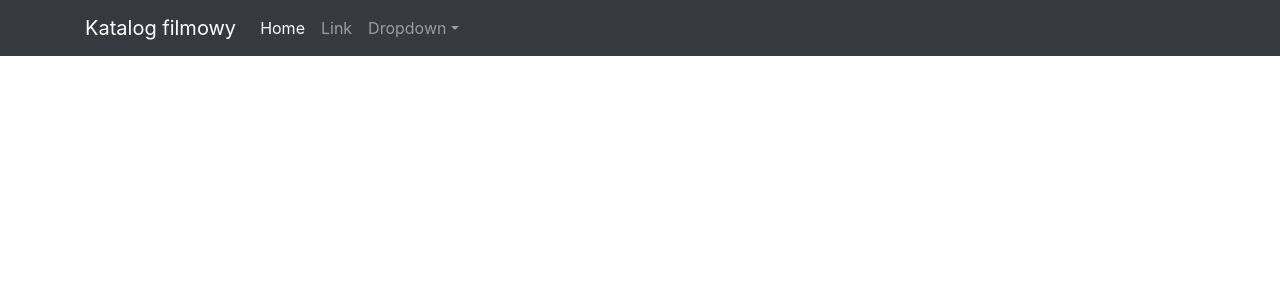
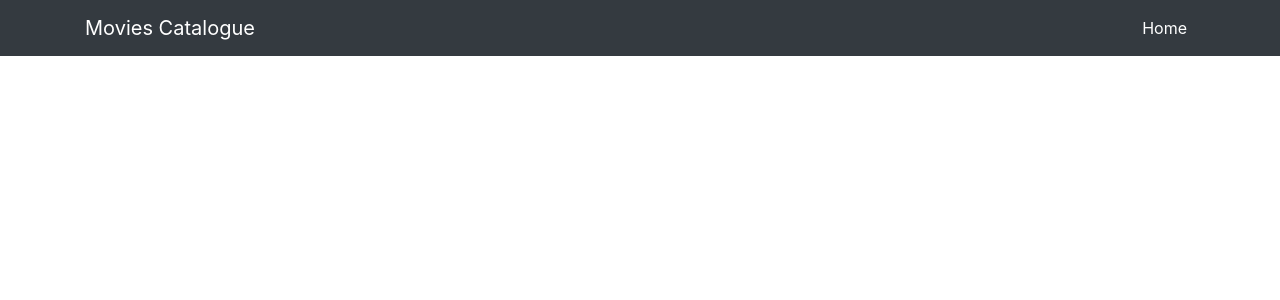
Before and after one commit to Odin062024/movies_catalogue, a Flask app: template templates/index.html in a window 1280 px wide. Shown: the top 300 px of the page. Run offline with Flask 3, Linux system fonts and the light colour scheme; the template is opened without the code that fills it, so the values that code supplies are empty.

Commit message:
Add cosmetic changes

```diff
--- a/main.py
+++ b/main.py
@@ -1,5 +1,6 @@
 from flask import Flask, render_template, request
 import tmdb_client
+from flask import request
 
 app = Flask(__name__)
 
@@ -8,8 +9,6 @@ def utility_processor():
     def tmdb_image_url(path, size):
         return tmdb_client.get_poster_url(path, size)
     return {"tmdb_image_url": tmdb_image_url}
-
-from flask import request
 
 @app.route('/')
 def homepage():
@@ -23,10 +22,8 @@ def homepage():
                            current_list=selected_list,
                            available_lists=available_lists)
 
-
 @app.route('/movie/<int:movie_id>')
 def movie_details(movie_id):
-    # Pobieramy szczegóły filmu i obsadę
     movie = tmdb_client.get_movie_details(movie_id)
     cast = tmdb_client.get_movie_cast(movie_id)
     return render_template("movie_details.html", movie=movie, cast=cast)
--- a/templates/homepage.html
+++ b/templates/homepage.html
@@ -9,8 +9,6 @@
 <body>
     <div class="container">
         <h1 class="my-4 text-center">Movies Catalogue</h1>
-
-        <!-- Dynamic menu for selecting movie lists -->
         <div class="row">
             <div class="col-lg-12 mb-4">
                 {% for list_type in available_lists %}
@@ -21,8 +19,6 @@
                 {% endfor %}
             </div>
         </div>
-
-        <!-- Display movies -->
         <div class="row">
             {% for movie in movies %}
             <div class="col-lg-3 col-md-4 col-sm-6 mb-4">
--- a/templates/index.html
+++ b/templates/index.html
@@ -6,42 +6,26 @@
         <meta name="description" content="" />
         <meta name="author" content="" />
         <title>Movies Catalogue</title>
-        <!-- Favicon-->
         <link rel="icon" type="image/x-icon" href="assets/favicon.ico" />
-        <!-- Core theme CSS (includes Bootstrap)-->
         <link rel="stylesheet" href="https://cdn.jsdelivr.net/npm/bootstrap@4.4.1/dist/css/bootstrap.min.css" integrity="sha384-Vkoo8x4CGsO3+Hhxv8T/Q5PaXtkKtu6ug5TOeNV6gBiFeWPGFN9MuhOf23Q9Ifjh" crossorigin="anonymous">
     </head>
     <body>
-        <!-- Responsive navbar-->
         <nav class="navbar navbar-expand-lg navbar-dark bg-dark">
             <div class="container">
-                <a class="navbar-brand" href="#">Katalog filmowy</a>
+                <a class="navbar-brand" href="{{ url_for('homepage') }}">Movies Catalogue</a>
                 <button class="navbar-toggler" type="button" data-bs-toggle="collapse" data-bs-target="#navbarSupportedContent" aria-controls="navbarSupportedContent" aria-expanded="false" aria-label="Toggle navigation"><span class="navbar-toggler-icon"></span></button>
                 <div class="collapse navbar-collapse" id="navbarSupportedContent">
-                    <ul class="navbar-nav ms-auto mb-2 mb-lg-0">
-                        <li class="nav-item"><a class="nav-link active" aria-current="page" href="#">Home</a></li>
-                        <li class="nav-item"><a class="nav-link" href="#">Link</a></li>
-                        <li class="nav-item dropdown">
-                            <a class="nav-link dropdown-toggle" id="navbarDropdown" href="#" role="button" data-bs-toggle="dropdown" aria-expanded="false">Dropdown</a>
-                            <ul class="dropdown-menu dropdown-menu-end" aria-labelledby="navbarDropdown">
-                                <li><a class="dropdown-item" href="#">Action</a></li>
-                                <li><a class="dropdown-item" href="#">Another action</a></li>
-                                <li><hr class="dropdown-divider" /></li>
-                                <li><a class="dropdown-item" href="#">Something else here</a></li>
-                            </ul>
-                        </li>
+                    <ul class="navbar-nav ml-auto">
+                        <li class="nav-item"><a class="nav-link active" aria-current="page" href="{{ url_for('homepage') }}">Home</a></li>
                     </ul>
                 </div>
             </div>
         </nav>
-        <!-- Page content-->
         <div class="container">
             {% block content %}
             {% endblock %}
         </div>
-        <!-- Bootstrap core JS-->
         <script src="https://code.jquery.com/jquery-3.4.1.slim.min.js" integrity="sha384-J6qa4849blE2+poT4WnyKhv5vZF5SrPo0iEjwBvKU7imGFAV0wwj1yYfoRSJoZ+n" crossorigin="anonymous"></script>
-        <!-- Core theme JS-->
         <script src="https://cdn.jsdelivr.net/npm/popper.js@1.16.0/dist/umd/popper.min.js" integrity="sha384-Q6E9RHvbIyZFJoft+2mJbHaEWldlvI9IOYy5n3zV9zzTtmI3UksdQRVvoxMfooAo" crossorigin="anonymous"></script>
     </body>
 </html>
```
